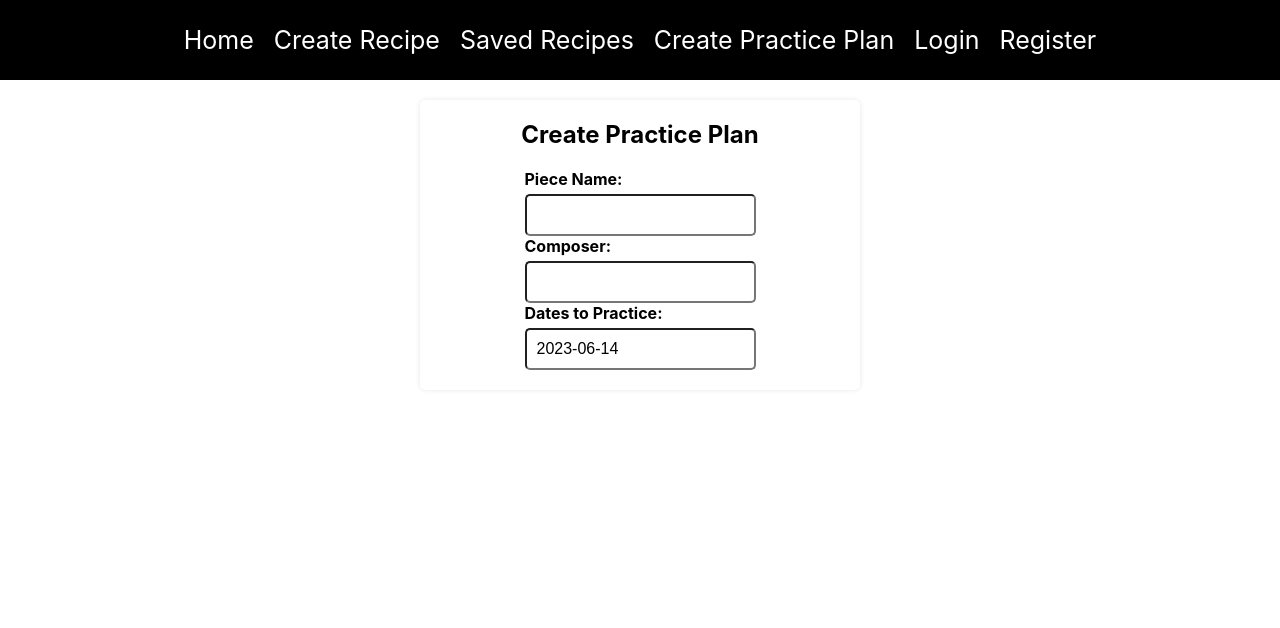
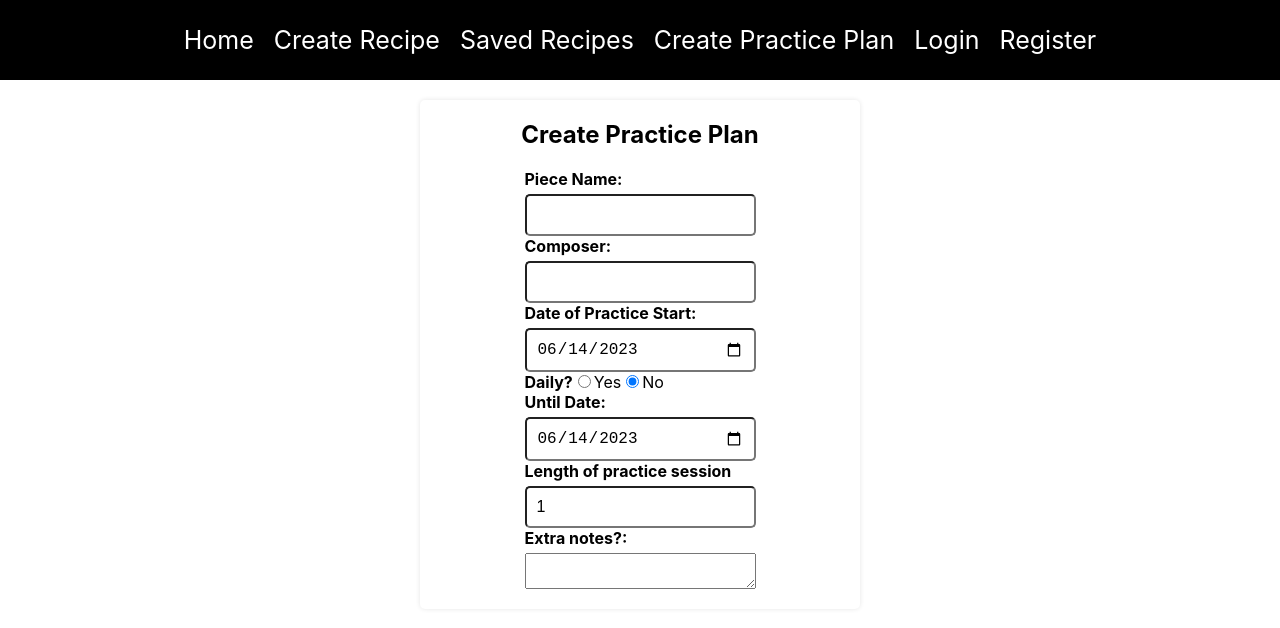
Before and after one commit to shoneriki/mern-practice, a React (Create React App) app in the folder client/: page /create-practice-plan in a window 1280 px wide. Shown: the top 628 px of the page. Built offline with nearby package versions, Linux system fonts and the light colour scheme.

Commit message:
changed field to practiceStartDate, partial form

```diff
--- a/client/src/pages/create-practice-plan.js
+++ b/client/src/pages/create-practice-plan.js
@@ -13,7 +13,7 @@ export const CreatePracticePlan = () => {
     excerpts: [],
     movements: "",
     endMetronomeGoal: 0,
-    practiceDates: new Date().toISOString().split("T")[0],
+    practiceStartDate: new Date().toISOString().split("T")[0],
     daily: false,
     timesPerWeek: 1,
     untilDate: new Date().toISOString().split("T")[0],
@@ -26,8 +26,17 @@ export const CreatePracticePlan = () => {
 
   const handleChange = (event) => {
     const { name, value } = event.target;
-    setPracticePlan({ ...practicePlan, [name]: value });
+
+    // check if the name is 'daily'
+    if (name === "daily") {
+      const parsedValue = value === "true";
+      setPracticePlan({ ...practicePlan, [name]: parsedValue });
+    } else {
+      setPracticePlan({ ...practicePlan, [name]: value });
+    }
   };
+
+
 
   const handleSubmit = async (event) => {
     event.preventDefault();
@@ -67,27 +76,71 @@ export const CreatePracticePlan = () => {
           value={practicePlan.composer}
           onChange={handleChange}
         />
-        <label htmlFor="Practice Dates">Dates to Practice:</label>
+        <label htmlFor="Practice Start Date">Date of Practice Start:</label>
         <input
-          type="text"
-          id="name"
-          name="name"
-          value={practicePlan.practiceDates}
+          type="date"
+          id="practiceStartDate"
+          name="practiceStartDate"
+          value={practicePlan.practiceStartDate}
           onChange={handleChange}
         />
-
-        {/*
-
-    excerpts: [],
-    movements: "",
-    endMetronomeGoal: 0,
-    practiceDates: new Date().toISOString().split("T")[0],
-    daily: false,
-    timesPerWeek: 1,
-    untilDate: new Date().toISOString().split("T")[0],
-    practiceLengthInMinutes: 1,
-    notes: "",
-         */}
+        <div>
+          <label htmlFor="daily">Daily?</label>
+          <input
+            type="radio"
+            id="daily-yes"
+            name="daily"
+            value={true}
+            checked={practicePlan.daily === true}
+            onChange={handleChange}
+          />
+          Yes
+          <input
+            type="radio"
+            id="daily-no"
+            name="daily"
+            value={false}
+            checked={practicePlan.daily === false}
+            onChange={handleChange}
+          />
+          No
+        </div>
+        {/* {
+          if(!practicePlan.daily) {
+          <label htmlFor="timesPerWeek">Times Per Week</label>
+          <input
+            type="number"
+            id="name"
+            name="name"
+            value={practicePlan.timesPerWeek}
+            onChange={handleChange}
+          />
+          }
+        } */}
+        <label htmlFor="untilDate">Until Date:</label>
+        <input
+          type="date"
+          id="untilDate"
+          name="untilDate"
+          value={practicePlan.untilDate}
+          onChange={handleChange}
+        />
+        <label htmlFor="practiceLengthInMinutes">Length of practice session</label>
+        <input
+          type="number"
+          id="practiceLengthInMinutes"
+          name="practiceLengthInMinutes"
+          value={practicePlan.practiceLengthInMinutes}
+          onChange={handleChange}
+        />
+        <label htmlFor="notes">Extra notes?:</label>
+        <textarea
+          type="date"
+          id="notes"
+          name="notes"
+          value={practicePlan.notes}
+          onChange={handleChange}
+        />
       </form>
     </div>
   );
```
Also changed, not shown: 2 other files (tests, documents, lock files or other folders).
